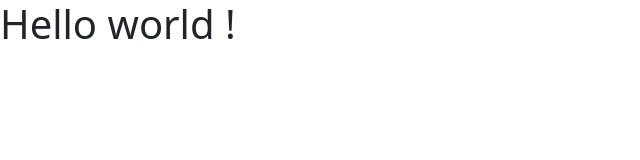
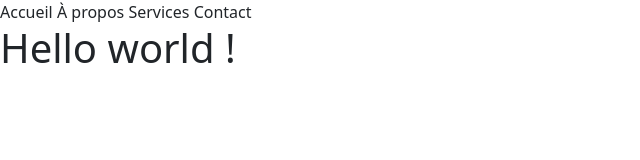
Before and after one commit to FlorianHvt/03-bootstrap, a plain HTML site: page index.html in a window 1280 px wide. Shown: the whole page, without its empty margins (0-640 px from the left). Drawn offline with nearby package versions, Linux system fonts and the light colour scheme.

Commit message:
update nav et body

```diff
--- a/css/style.css
+++ b/css/style.css
@@ -15,3 +15,7 @@
               Il y a également quelques autres petits détails en dehors de ce premier
               écran à faire soi-même.
 */
+
+body{
+    font-style: sans-serif;s
+}
--- a/index.html
+++ b/index.html
@@ -14,6 +14,12 @@
     <!-- Vous pourrez mettre vos styles dans ce fichier -->
 </head>
 <body>
+<nav>
+    Accueil
+    À propos
+    Services
+    Contact
+</nav>
 
     <h1>Hello world !</h1>
     <!-- Ce script, c'est pour plus tard -->
```
